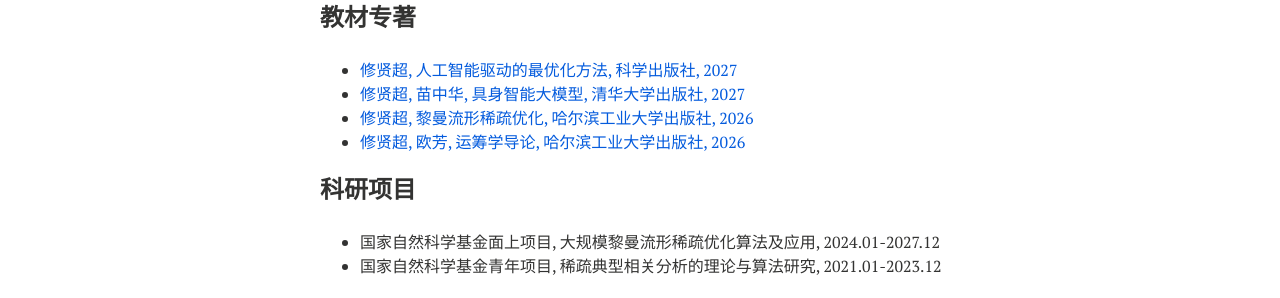
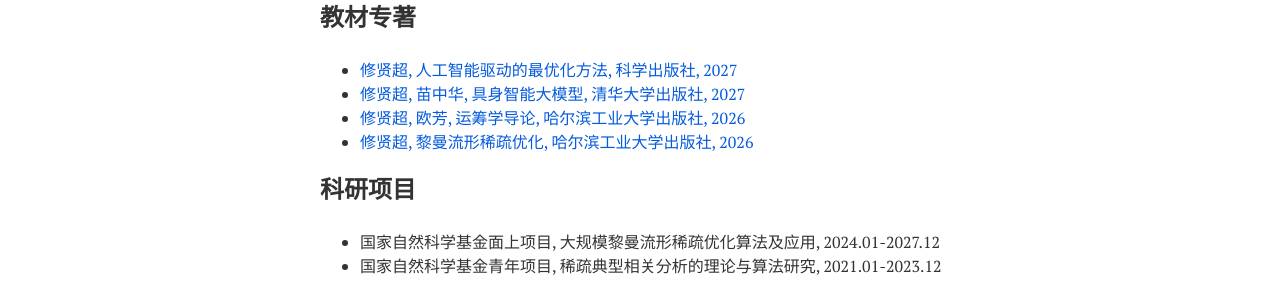
Before and after one commit to xianchaoxiu/xianchaoxiu.github.io, a Jekyll site: the page built from chinese/index.md, in a window 1280 px wide. Shown: the part 737-1035 px from the top of the page. Built offline with Jekyll 4.4.1, drawn with Linux system fonts in a browser that asks for light colours; nearby versions of some CDN libraries.

Commit message:
Update index.md

```diff
--- a/chinese/index.md
+++ b/chinese/index.md
@@ -36,9 +36,8 @@ share: false
 ### 教材专著
 * <a href="https://xianchaoxiu.github.io/chinese/book/AIOPT/" class="textlink" target="_blank">修贤超, 人工智能驱动的最优化方法, 科学出版社, 2027   </a> <br>
 * <a href="https://xianchaoxiu.github.io/chinese/book/VLA/" class="textlink" target="_blank">修贤超, 苗中华, 具身智能大模型, 清华大学出版社, 2027  </a> <br>
+* <a href="https://xianchaoxiu.github.io/chinese/book/OR/" class="textlink" target="_blank">修贤超, 欧芳, 运筹学导论, 哈尔滨工业大学出版社, 2026  </a> <br>
 * <a href="https://xianchaoxiu.github.io/chinese/book/OPT/" class="textlink" target="_blank">修贤超, 黎曼流形稀疏优化, 哈尔滨工业大学出版社, 2026  </a> <br>
-* <a href="https://xianchaoxiu.github.io/chinese/book/OR/" class="textlink" target="_blank">修贤超, 欧芳, 运筹学导论, 哈尔滨工业大学出版社, 2026  </a> <br>
-
 
 ### 科研项目
 * 国家自然科学基金面上项目, 大规模黎曼流形稀疏优化算法及应用, 2024.01-2027.12 <br>
```
